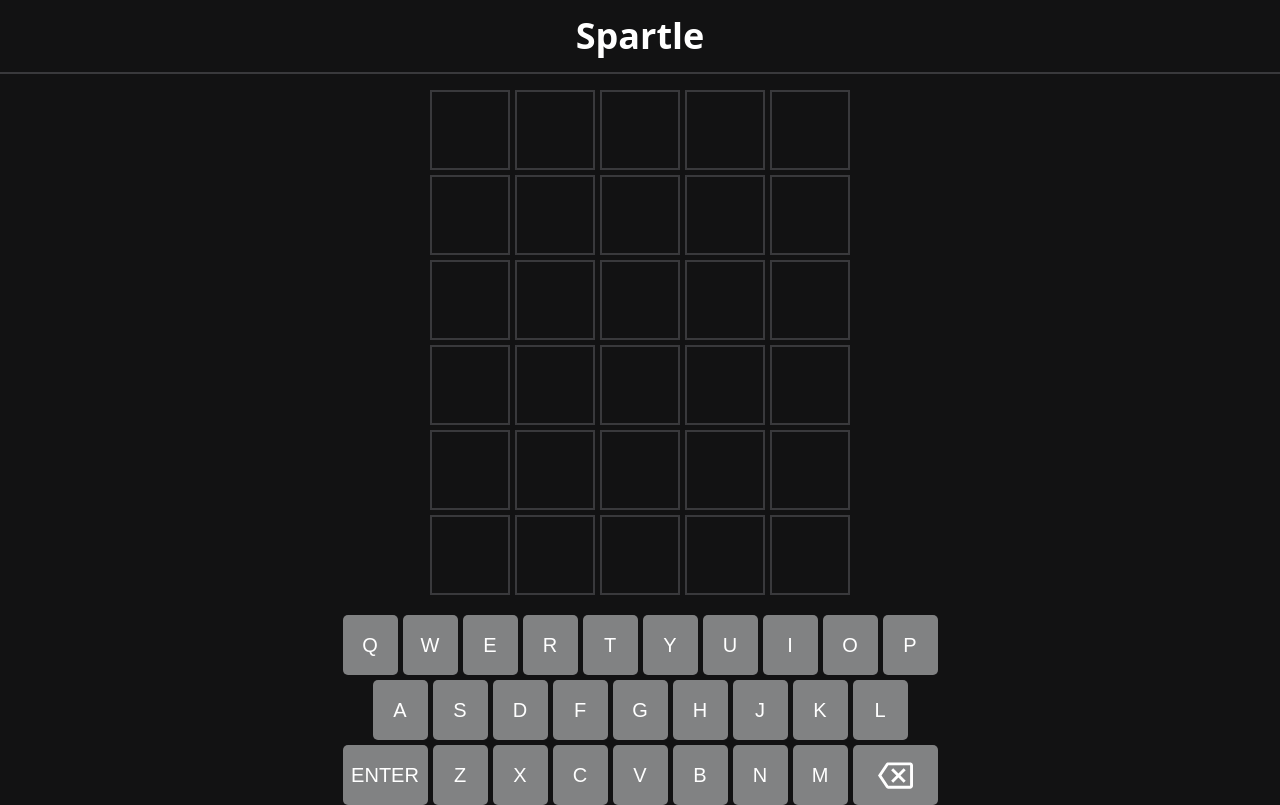
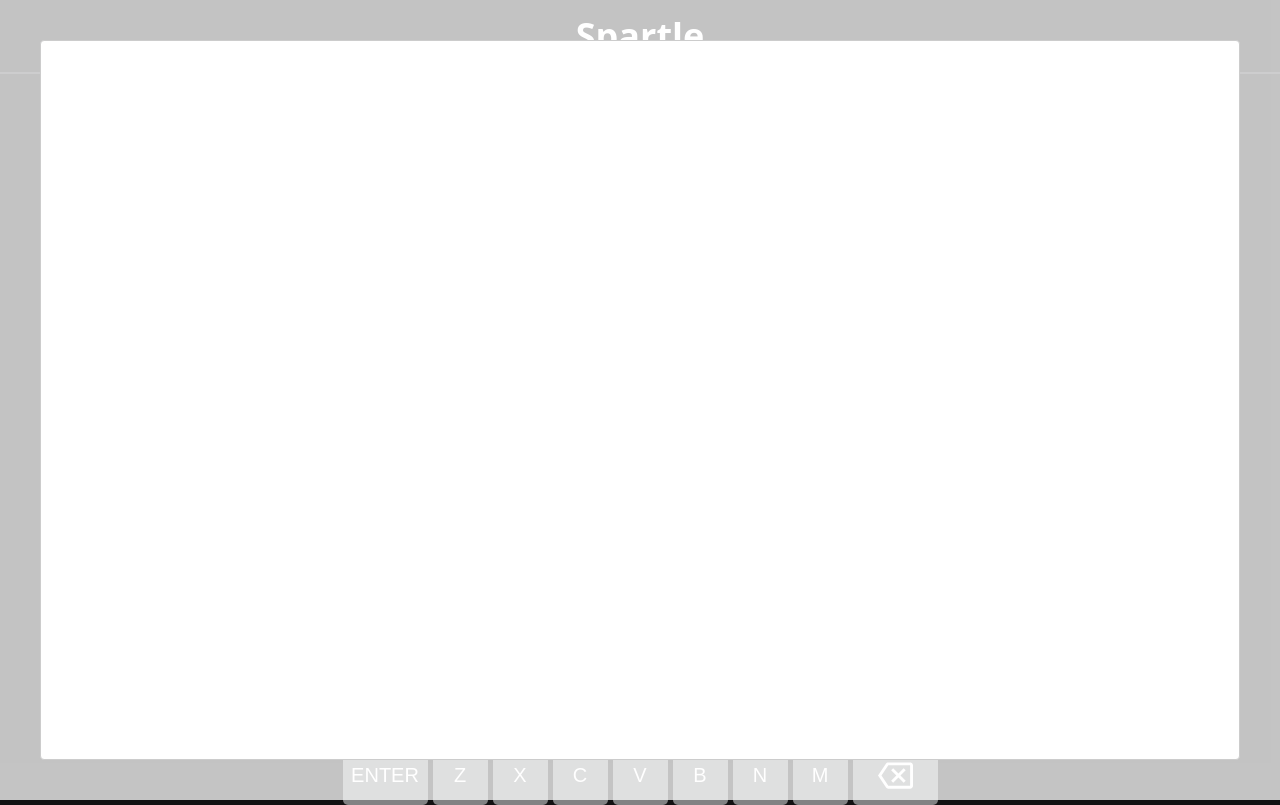
Before and after one commit to cheeetoo/spartle2, a Next.js app: page / in a window 1280 px wide. Built offline with nearby package versions, Linux system fonts and the light colour scheme; no server answers.

Commit message:
base modal

```diff
--- /dev/null
+++ b/src/components/InformationBox.tsx
@@ -0,0 +1,13 @@
+import { useState } from "react";
+import Modal from "react-modal";
+
+export default function InformationBox() {
+  const [modalIsOpen, setIsOpen] = useState(true);
+
+  return (
+    <Modal
+      isOpen={modalIsOpen}
+    >
+    </Modal>
+  );
+}
--- a/src/pages/index.tsx
+++ b/src/pages/index.tsx
@@ -1,3 +1,4 @@
+import InformationBox from "@/components/InformationBox";
 import Keyboard from "@/components/Keyboard";
 import { useEffect, useRef, RefObject } from "react";
 
@@ -31,6 +32,7 @@ export default function Home() {
         Spartle
       </header>
       <main>
+        <InformationBox />
         <div className="alert-container" ref={alertContainerRef}></div>
         <div className="guess-grid" ref={guessGridRef}>
           {Array.from({ length: 30 }).map((_, index) => (
```
